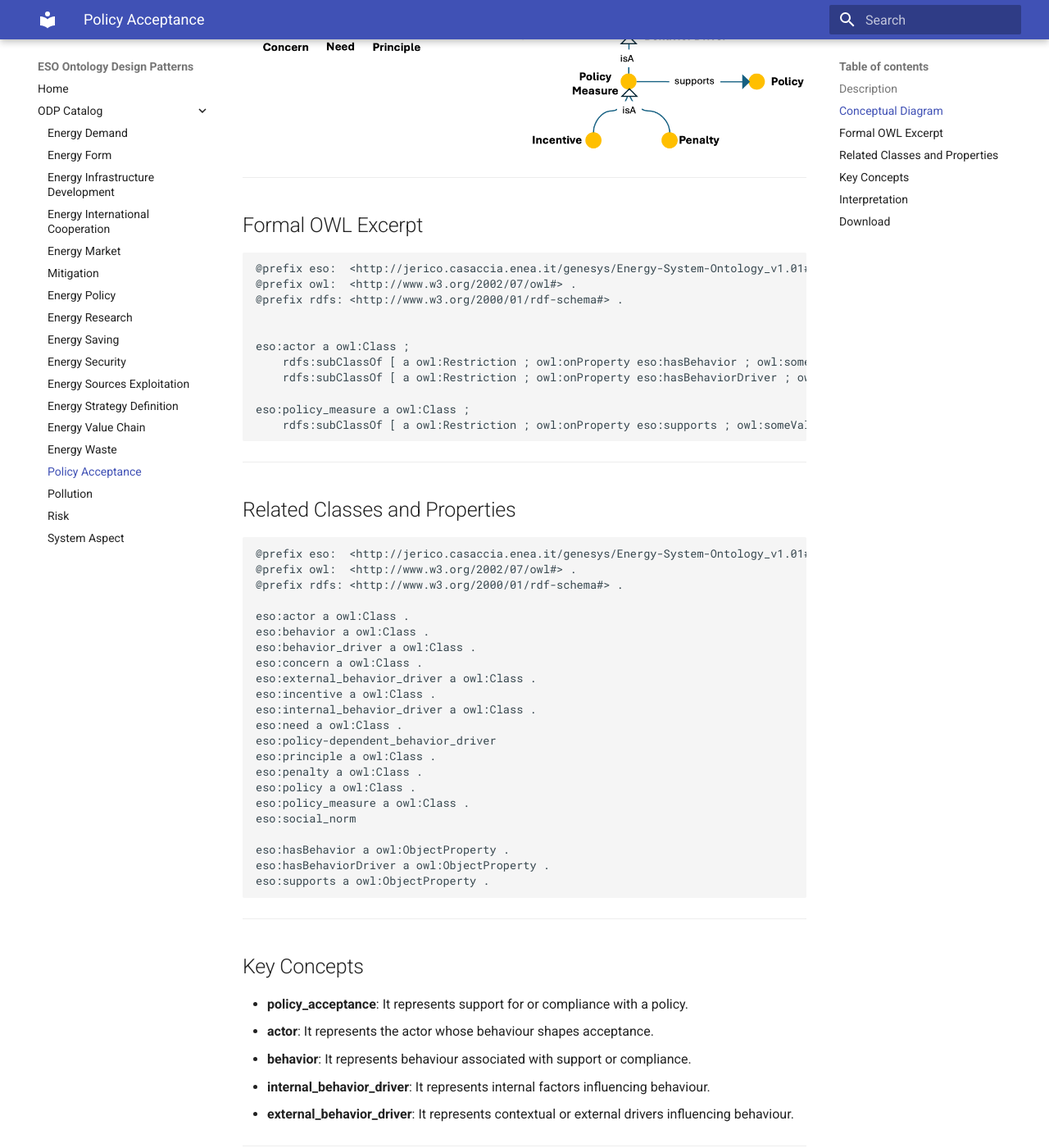
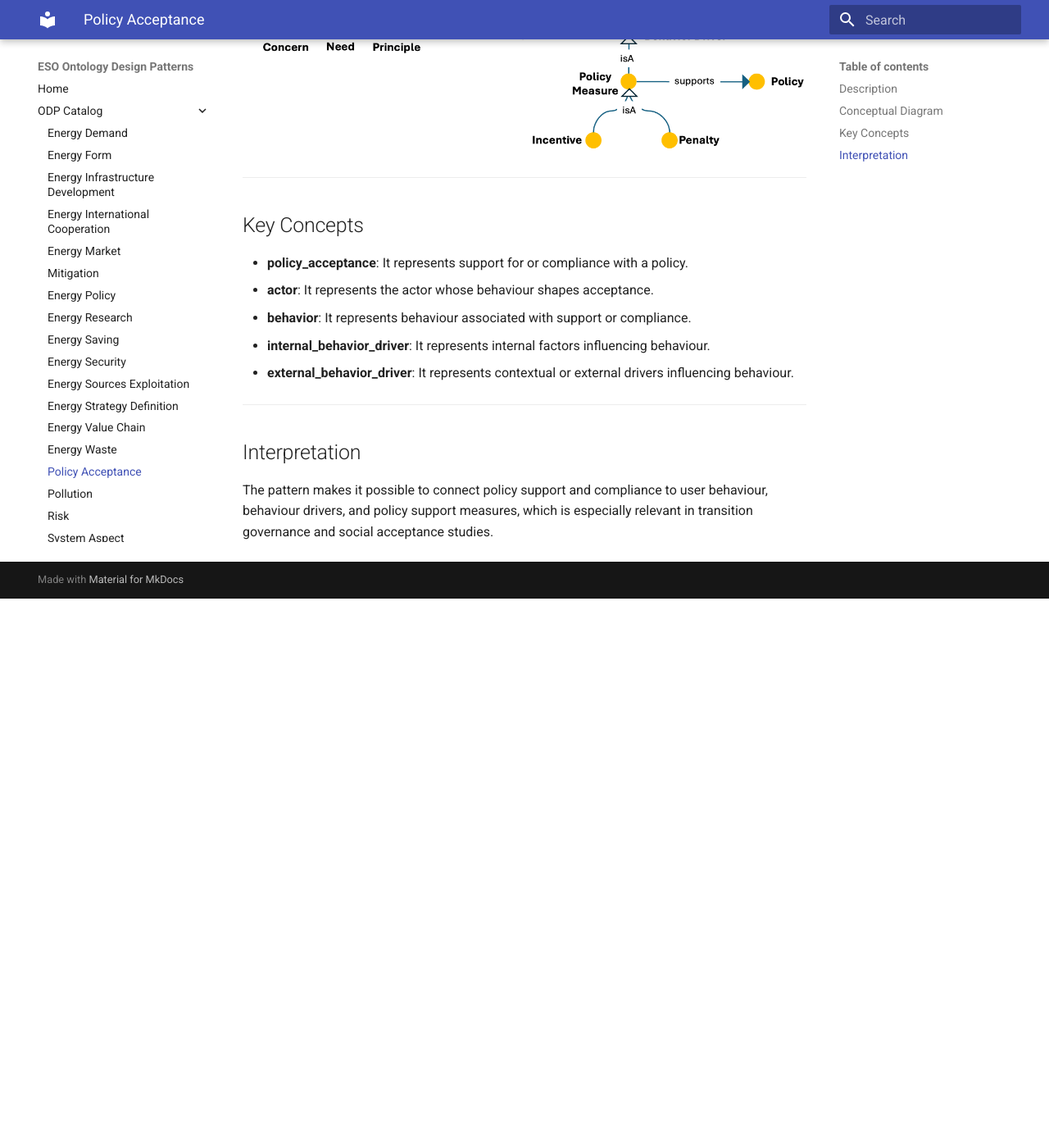
Before and after one commit to AntonioDeNicola/eso-odp-site, an MkDocs documentation site: the page built from docs/odp/policy-acceptance.md, in a window 1280 px wide and 1400 px high, scrolled down 782 px. Shown: the whole window at 82% size. Built offline with MkDocs 1.6.1 and Material for MkDocs 9.7.7, drawn with Linux system fonts in a browser that asks for light colours; after the commit the page ends 1512 px from its top, so only the background shows below that.

Commit message:
Update policy-acceptance.md

````diff
--- a/docs/odp/policy-acceptance.md
+++ b/docs/odp/policy-acceptance.md
@@ -9,53 +9,6 @@ This pattern provides a structured semantic representation that can be reused ac
 
 ## Conceptual Diagram
 ![Policy Acceptance ODP Diagram](../assets/images/policy-acceptance.png)
-
----
-
-## Formal OWL Excerpt
-
-```turtle
-@prefix eso:  <http://jerico.casaccia.enea.it/genesys/Energy-System-Ontology_v1.01#> .
-@prefix owl:  <http://www.w3.org/2002/07/owl#> .
-@prefix rdfs: <http://www.w3.org/2000/01/rdf-schema#> .
-
-
-eso:actor a owl:Class ;
-    rdfs:subClassOf [ a owl:Restriction ; owl:onProperty eso:hasBehavior ; owl:someValuesFrom eso:behavior ] ;
-    rdfs:subClassOf [ a owl:Restriction ; owl:onProperty eso:hasBehaviorDriver ; owl:someValuesFrom eso:behavior_driver ] .
-
-eso:policy_measure a owl:Class ;
-    rdfs:subClassOf [ a owl:Restriction ; owl:onProperty eso:supports ; owl:someValuesFrom eso:policy ] .
-```
-
----
-
-## Related Classes and Properties
-
-```turtle
-@prefix eso:  <http://jerico.casaccia.enea.it/genesys/Energy-System-Ontology_v1.01#> .
-@prefix owl:  <http://www.w3.org/2002/07/owl#> .
-@prefix rdfs: <http://www.w3.org/2000/01/rdf-schema#> .
-
-eso:actor a owl:Class .
-eso:behavior a owl:Class .
-eso:behavior_driver a owl:Class .
-eso:concern a owl:Class .
-eso:external_behavior_driver a owl:Class .
-eso:incentive a owl:Class .
-eso:internal_behavior_driver a owl:Class .
-eso:need a owl:Class .
-eso:policy-dependent_behavior_driver
-eso:principle a owl:Class .
-eso:penalty a owl:Class .
-eso:policy a owl:Class .
-eso:policy_measure a owl:Class .
-eso:social_norm
-
-eso:hasBehavior a owl:ObjectProperty .
-eso:hasBehaviorDriver a owl:ObjectProperty .
-eso:supports a owl:ObjectProperty .
-```
 
 ---
 
@@ -71,8 +24,3 @@ eso:supports a owl:ObjectProperty .
 
 ## Interpretation
 The pattern makes it possible to connect policy support and compliance to user behaviour, behaviour drivers, and policy support measures, which is especially relevant in transition governance and social acceptance studies.
-
----
-
-## Download
-- [TTL file](../assets/rdf/policy-acceptance.ttl)
````
